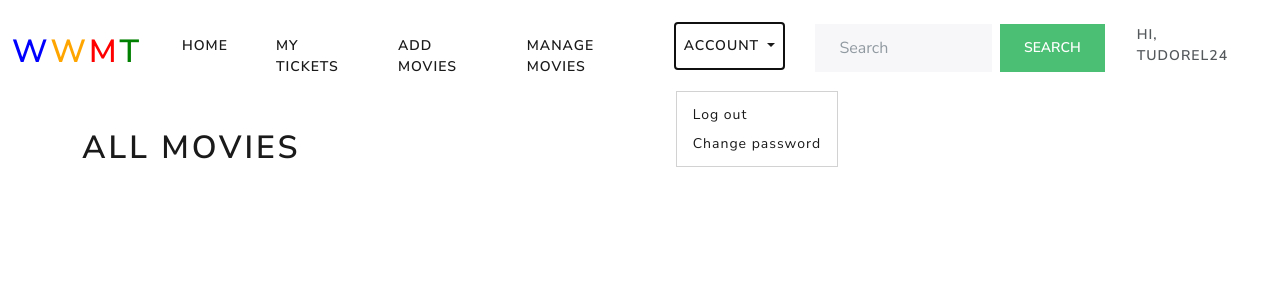
After one commit to AndrewTech2/World-Wide-Movie-Theatre, a Flask app: page / in a window 1280 px wide, after a click on "ACCOUNT". The commit adds this page. Shown: the top 300 px of the page. Run offline with Flask 3, Linux system fonts and the light colour scheme; a user stored in the database is signed in; data comes from the database, SQL or seed files in the repository; both versions use the stored data as it was after the commit; some libraries are stand-ins or nearby versions.

Commit message:
add login system and homepage for registered users

```diff
--- a/app.py
+++ b/app.py
@@ -4,6 +4,9 @@ import sqlite3, random, re, werkzeug.security
 
 # Initialize application
 app = Flask(__name__)
+
+# Define constants
+USER_TYPES = ['admin', 'user']
 
 # Configure session cookies
 app.secret_key = random.randbytes(8)
@@ -14,7 +17,12 @@ Session(app)
 @app.route("/")
 def index():
     if session.get("user_id"):
-        return render_template("home.html")
+        conn = sqlite3.connect("wwmt.db")
+        curr = conn.cursor()
+        record = curr.execute("SELECT * FROM users WHERE id=?", (session.get("user_id"),)).fetchone()
+        user = record[4]
+        username = record[1]
+        return render_template("home.html", user=user, username=username)
     else:
         return render_template("landing_page.html")
 
@@ -29,6 +37,8 @@ def register():
         # Ensure email is valid
         if not re.match(r'^[\w\-\.]+@([\w-]+\.)+[\w-]{2,}$', request.form.get("email")):
             return render_template("error.html", error="Error: Invalid email. ")
+        if not request.form.get("account") in USER_TYPES:
+            return render_template("error.html", error="Error: Invalid account type. ")
         # Connect to database and check if user already exists
         conn = sqlite3.connect("./wwmt.db")
         curr = conn.cursor()
@@ -39,7 +49,7 @@ def register():
         else:
             # Hash the password and insert the new user into the database
             hsh = werkzeug.security.generate_password_hash(request.form.get("password"))
-            curr.execute("INSERT INTO users (username, email, password) VALUES (?, ?, ?)", (request.form.get("username"), request.form.get("email"), hsh,))
+            curr.execute("INSERT INTO users (username, email, password, account) VALUES (?, ?, ?, ?)", (request.form.get("username"), request.form.get("email"), hsh, request.form.get("account"),))
         # Set the user_id in the session and redirect to the home page
         session['user_id'] = curr.execute("SELECT id FROM users WHERE username = ?", (request.form.get("username"),)).fetchall()[0][0]
         conn.commit()
@@ -47,3 +57,27 @@ def register():
         return redirect("/")
     else:
         return render_template("register.html")
+
+@app.route("/login", methods=["POST", "GET"])
+def login():
+    if session.get("user_id"):
+        return redirect("/")
+    if request.method == "POST":
+        if '' in [request.form.get(field) for field in request.form]:
+            return render_template("error.html", error="Invalid input. ")
+        if not re.match(r"^[\w\-\.]+@([\w-]+\.)+[\w-]{2,}$", request.form.get("email")):
+            return render_template("error.html", error="Invalid email. ")
+        conn = sqlite3.connect("./wwmt.db")
+        curr = conn.cursor()
+        records = curr.execute("SELECT * FROM users WHERE email=?", (request.form.get("email"),)).fetchall()
+        if len(records) == 0:
+            return render_template("error.html", error='Email not registered. ')
+        password = records[0][3]
+        if not werkzeug.security.check_password_hash(password, request.form.get("password")):
+            return render_template("error.html", error="Incorrect password. ")
+        session['user_id'] = records[0][0]
+        return redirect("/")
+        conn.commit()
+        conn.close()
+    else:
+        return render_template("login.html")
--- a/static/styles.css
+++ b/static/styles.css
@@ -2,6 +2,6 @@
     margin-top: 5vh;
 }
 
-.btn-submit {
+.btn-submit, .first {
     margin-top: 2vh;
 }
--- /dev/null
+++ b/templates/home.html
@@ -0,0 +1,11 @@
+{% extends "layout_registered.html" %}
+
+{% block title %}
+    Home
+{% endblock %}
+
+{% block content %}
+<div class="container first">
+    <h1>All movies</h1>
+</div>
+{% endblock %}
--- /dev/null
+++ b/templates/layout_registered.html
@@ -0,0 +1,69 @@
+<!DOCTYPE html>
+<html lang="en">
+
+<head>
+  <link rel="stylesheet" href="../static/styles.css">
+  <meta charset="UTF-8">
+  <meta name="viewport" content="width=device-width, initial-scale=1.0">
+  <title>WWMT - {% block title %} {% endblock %}</title>
+
+  <!-- Bootstrap 5 integration -->
+  <link href="https://cdn.jsdelivr.net/npm/bootswatch@5.3.3/dist/lux/bootstrap.min.css" rel="stylesheet">
+  <script src="https://cdn.jsdelivr.net/npm/bootstrap@5.3.8/dist/js/bootstrap.bundle.min.js"
+    integrity="sha384-FKyoEForCGlyvwx9Hj09JcYn3nv7wiPVlz7YYwJrWVcXK/BmnVDxM+D2scQbITxI"
+    crossorigin="anonymous"></script>
+</head>
+
+<body>
+  <nav class="navbar navbar-expand-lg bg-body-tertiary">
+    <div class="container-fluid">
+      <a class="navbar-brand" href="/">
+        <h1><span style="color: blue;">W</span><span style="color: orange;">W</span><span
+            style="color: red;">M</span><span style="color: green;">T</span></h1>
+      </a>
+      <button class="navbar-toggler" type="button" data-bs-toggle="collapse" data-bs-target="#navbarSupportedContent"
+        aria-controls="navbarSupportedContent" aria-expanded="false" aria-label="Toggle navigation">
+        <span class="navbar-toggler-icon"></span>
+      </button>
+      <div class="collapse navbar-collapse" id="navbarSupportedContent">
+        <ul class="navbar-nav me-auto mb-2 mb-lg-0">
+          <li class="nav-item">
+            <a class="nav-link active" aria-current="page" href="/">Home</a>
+          </li>
+          <li class="nav-item">
+            <a class="nav-link active" aria-current="page" href="/tickets">My tickets</a>
+          </li>
+          {% if user == "admin" %}
+          <li class="nav-item">
+            <a class="nav-link active" aria-current="page" href="/add">Add movies</a>
+          </li>
+          <li class="nav-item">
+            <a class="nav-link active" aria-current="page" href="/movies">Manage movies</a>
+          </li>
+          {% endif %}
+          <li class="nav-item dropdown">
+            <a class="nav-link dropdown-toggle" href="#" role="button" data-bs-toggle="dropdown" aria-expanded="false">
+              Account
+            </a>
+            <ul class="dropdown-menu">
+              <li><a class="dropdown-item" href="/logout">Log out</a></li>
+              <li><a class="dropdown-item" href="/change_password">Change password</a></li>
+            </ul>
+          </li>
+          <li class="nav-item"><form class="d-flex" role="search">
+      <input class="form-control me-2" type="search" placeholder="Search" aria-label="Search"/>
+      <button class="btn btn-success" type="submit">Search</button>
+        </form></li>
+            <li class="nav-item">
+                Hi, {{ username }}
+            </li>
+
+        </ul>
+      </div>
+    </div>
+  </nav>
+  {% block content %}
+  {% endblock %}
+</body>
+
+</html>
```
Also changed, not shown: templates/login.html (added, +21 -0 lines), templates/register.html (+8 -0 lines), wwmt.db, 4 other files.
